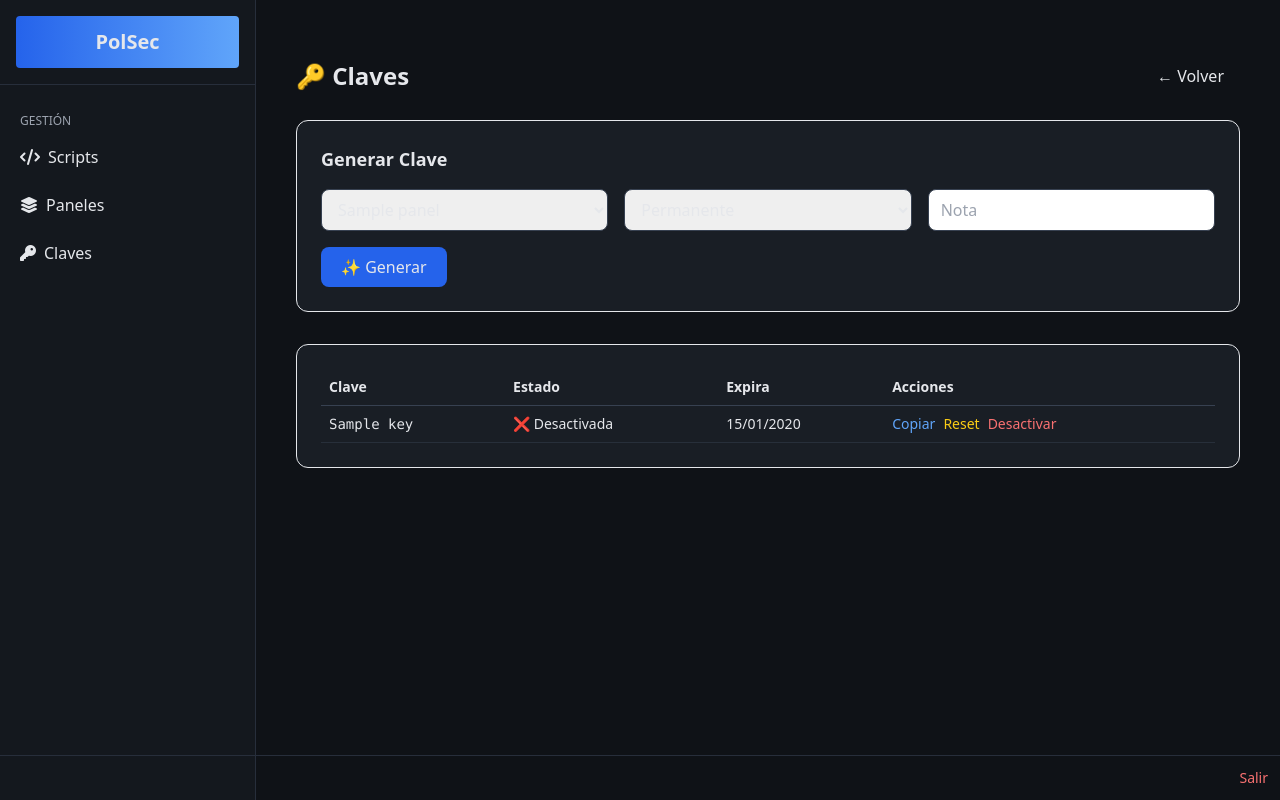
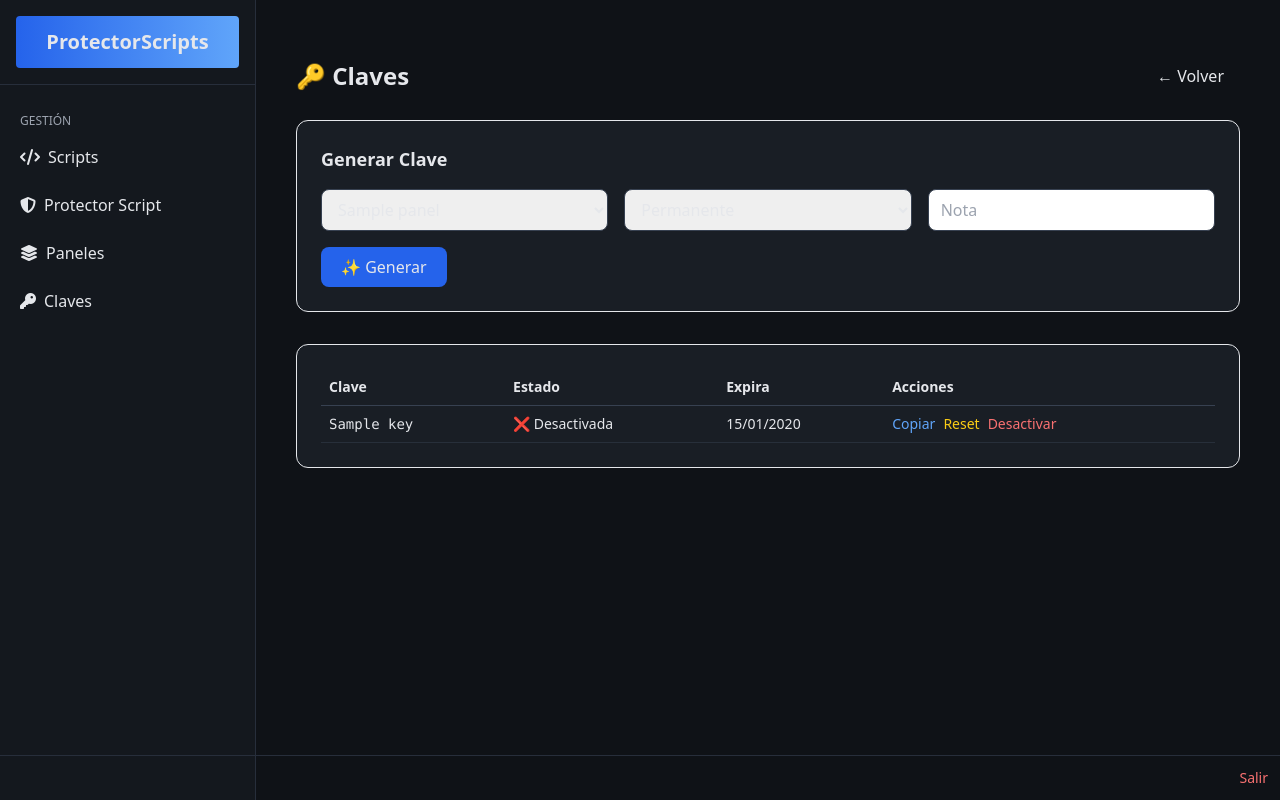
Before and after one commit to leivagaonahernanely-web/Protegetuscriptlua, a Python web app: template templates/keys.html in a window 1280 px wide. Run offline with Jinja, Linux system fonts and the light colour scheme; the template is opened without the code that fills it: most values are stand-ins (such as "Sample title", 1, 10 or a date in 2020); some libraries are stand-ins or nearby versions.

Commit message:
Update base.html

```diff
--- a/templates/base.html
+++ b/templates/base.html
@@ -1,9 +1,9 @@
-                <!DOCTYPE html>
+<!DOCTYPE html>
 <html lang="es">
 <head>
     <meta charset="UTF-8">
     <meta name="viewport" content="width=device-width, initial-scale=1.0">
-    <title>PolSec | Panel</title>
+    <title>ProtectorScripts | Panel</title>
     <script src="https://cdn.tailwindcss.com"></script>
     <link rel="stylesheet" href="https://cdnjs.cloudflare.com/ajax/libs/font-awesome/6.5.0/css/all.min.css">
     <script>
@@ -25,10 +25,11 @@
     <button onclick="toggleSidebar()" class="md:hidden fixed top-4 left-4 z-50 bg-card p-2 rounded"><i class="fa fa-bars"></i></button>
     <div class="flex h-screen">
         <aside id="sidebar" class="sidebar fixed md:static w-64 bg-sidebar border-r border-border z-40">
-            <div class="p-4 border-b border-border"><div class="bg-gradient-to-r from-primary to-blue-400 p-3 rounded text-center text-xl font-bold">PolSec</div></div>
+            <div class="p-4 border-b border-border"><div class="bg-gradient-to-r from-primary to-blue-400 p-3 rounded text-center text-xl font-bold">ProtectorScripts</div></div>
             <nav class="p-3 space-y-2">
                 <div class="text-xs text-textMuted uppercase mt-4 mb-2 px-2">Gestión</div>
                 <a href="/scripts" class="flex items-center gap-2 p-2 rounded {% if request.path == '/scripts' %}bg-primary/20 text-primary{% else %}hover:bg-card{% endif %}"><i class="fa fa-code"></i> Scripts</a>
+                <a href="/protector" class="flex items-center gap-2 p-2 rounded {% if request.path == '/protector' %}bg-primary/20 text-primary{% else %}hover:bg-card{% endif %}"><i class="fa fa-shield-alt"></i> Protector Script</a>
                 <a href="/panels" class="flex items-center gap-2 p-2 rounded {% if request.path == '/panels' %}bg-primary/20 text-primary{% else %}hover:bg-card{% endif %}"><i class="fa fa-layer-group"></i> Paneles</a>
                 <a href="/keys" class="flex items-center gap-2 p-2 rounded {% if request.path == '/keys' %}bg-primary/20 text-primary{% else %}hover:bg-card{% endif %}"><i class="fa fa-key"></i> Claves</a>
                 {% if user.is_admin %}
@@ -36,7 +37,7 @@
                 {% endif %}
             </nav>
             <div class="absolute bottom-0 left-0 right-0 p-3 border-t border-border flex justify-between items-center">
-                <span class="text-sm">{{ user.username }}</span>
+                <span class="text-sm">{{ user.discord_username }}</span>
                 <a href="/logout" class="text-red-400 text-sm">Salir</a>
             </div>
         </aside>
```
